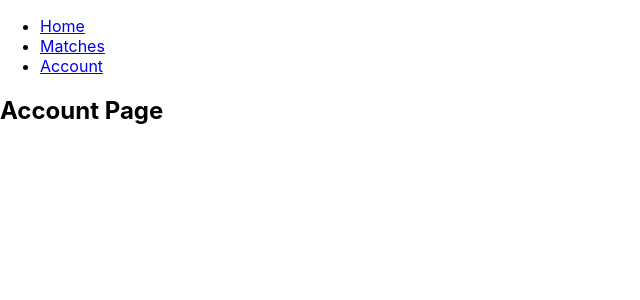
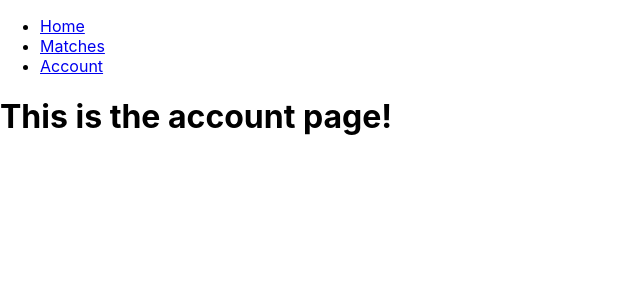
Before and after one commit to zach-belecanech/AppHack-FrontEnd, a React (Create React App) app in the folder my-react/: page /Account in a window 1280 px wide. Shown: the top 300 px of the page, without its empty margins (0-640 px from the left). Built offline with nearby package versions, Linux system fonts and the light colour scheme.

Commit message:
Added Seperate pages (IT WORKS FINALLY)

```diff
--- a/my-react/src/App.js
+++ b/my-react/src/App.js
@@ -1,5 +1,8 @@
 import { BrowserRouter as Router, Routes, Route, Link } from 'react-router-dom';
 import styles from './App.css';
+import Home from './components/Home'
+import Matches from './components/Matches'
+import Account from './components/Account'
 
 function App() {
   return (
@@ -19,25 +22,25 @@ function App() {
           </ul>
         </nav>
         <Routes>
-          <Route path="/" element={<Home />} />
-          <Route path="/Matches" element={<Matches />} />
-          <Route path="/Account" element={<Account />} />
+          <Route path="/" element={<HomeP />} />
+          <Route path="/Matches" element={<MatchesP />} />
+          <Route path="/Account" element={<AccountP />} />
         </Routes>
       </div>
     </Router>
   );
 }
 
-function Home() {
-  return <h2>Home Page</h2>;
+function HomeP() {
+  return <Home />;
 }
 
-function Matches() {
-  return <h2>Matches Page</h2>;
+function MatchesP() {
+  return <Matches />;
 }
 
-function Account() {
-  return <h2>Account Page</h2>;
+function AccountP() {
+  return <Account />;
 }
 
 export default App;
--- /dev/null
+++ b/my-react/src/components/Account.js
@@ -0,0 +1,12 @@
+import React from 'react'
+
+export const Account = props => {
+
+    return (
+        <div>
+        <h1>This is the account page!</h1>
+        </div>
+    )
+}
+
+export default Account
--- /dev/null
+++ b/my-react/src/components/Home.js
@@ -0,0 +1,12 @@
+import React from 'react'
+
+export const Home = props => {
+
+    return (
+        <div>
+        <h1>This is the home page!</h1>
+        </div>
+    )
+}
+
+export default Home
--- /dev/null
+++ b/my-react/src/components/Matches.js
@@ -0,0 +1,12 @@
+import React from 'react'
+
+export const Matches = props => {
+
+    return (
+        <div>
+        <h1>This is the matches page!</h1>
+        </div>
+    )
+}
+
+export default Matches
```
